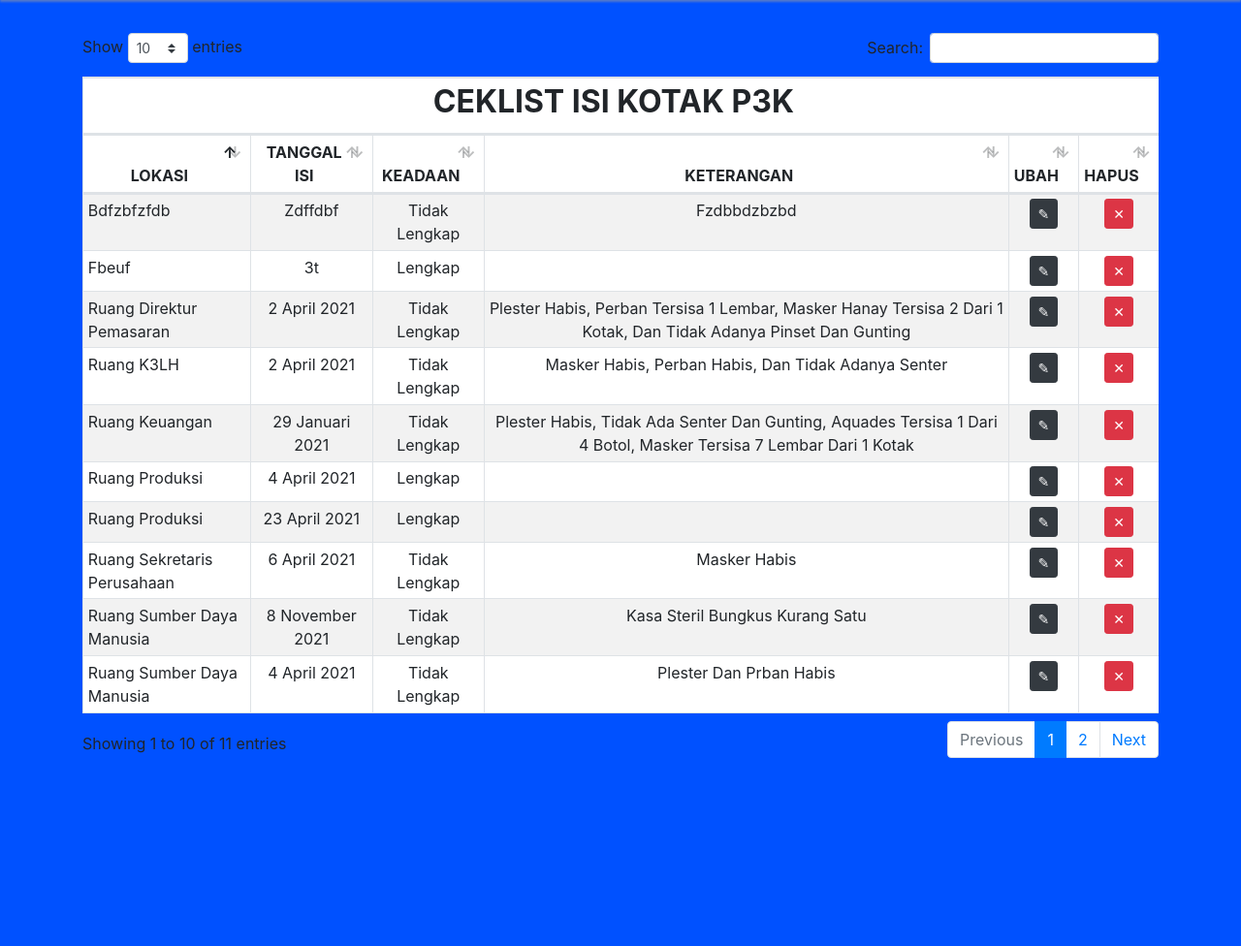
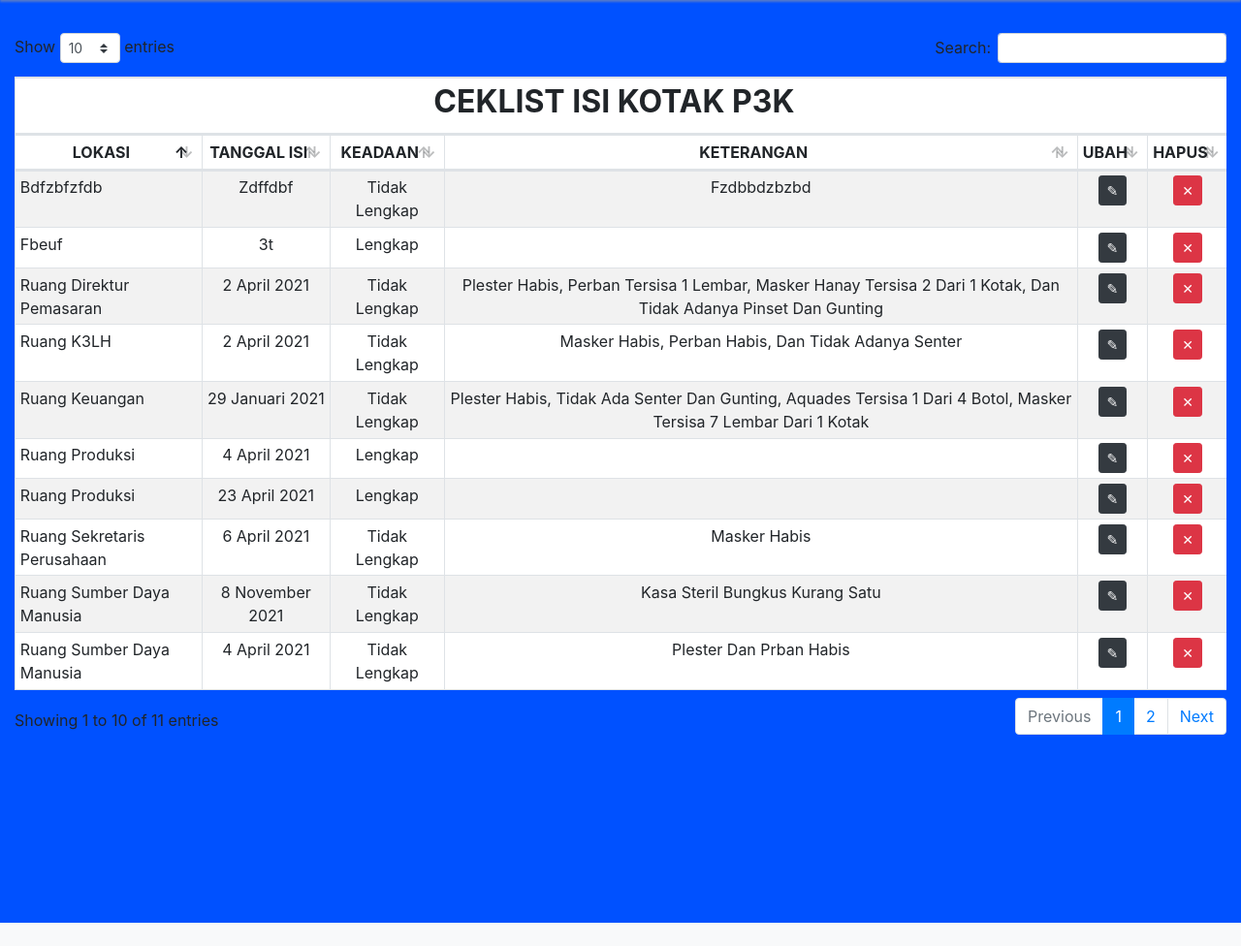
Before and after one commit to rickosong/projek-sekolah, a Django app: page /hasil/ in a window 1280 px wide. Shown: the part 66-1042 px from the top of the page at 97% size. After the commit the page ends 1018 px from the top, so only its background shows below. Run offline with Django 3.2, Linux system fonts and the light colour scheme; a user stored in the database is signed in; data comes from the database, SQL or seed files in the repository; both versions use the stored data as it was after the commit; some libraries are stand-ins or nearby versions.

Commit message:
mengganti container menjadi container fluid

```diff
--- a/templates/hasill.html
+++ b/templates/hasill.html
@@ -56,7 +56,7 @@
 
     <!--table-->
     <!--table 1-->
-    <div class="container mt-auto">
+    <div class="container-fluid mt-auto">
       <div class="table-responsive">
         <table  id="myTable" class="table table-sm table-bordered table-striped">
           <thead>
```
Also changed, not shown: db.sqlite3.
